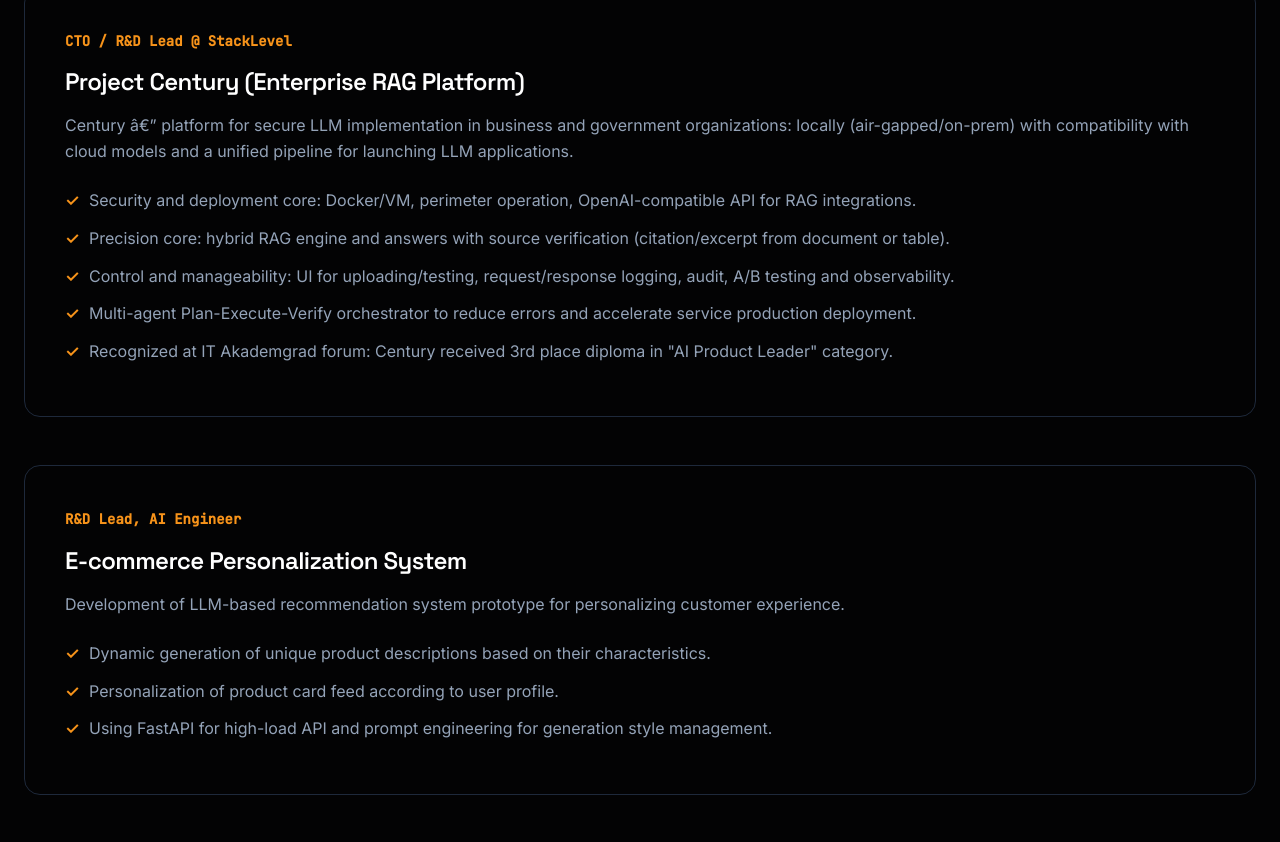
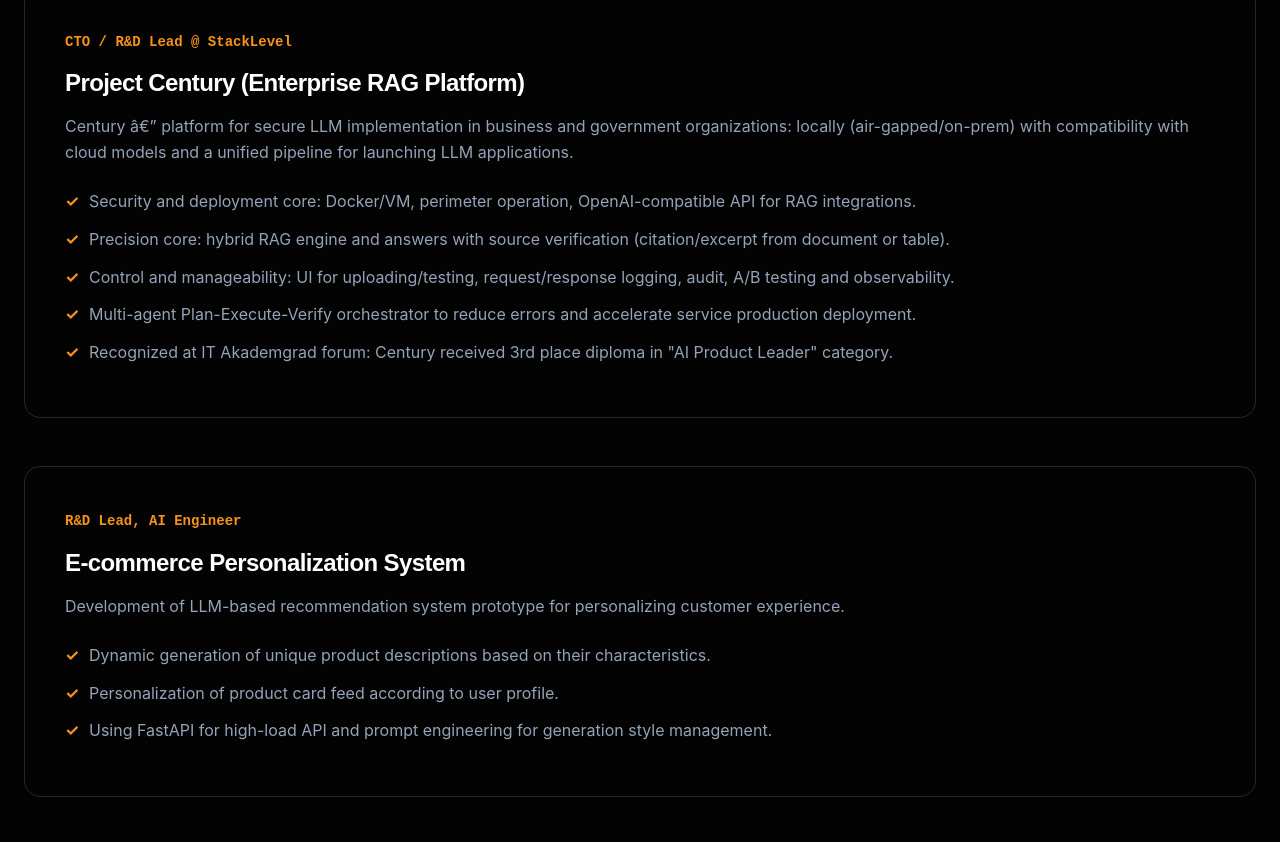
Before and after one commit to Vadimohka/vadimohka.ru, a plain HTML site: page index.en.html in a window 1280 px wide. Shown: the part 3716-4558 px from the top of the page. Drawn offline with Linux system fonts and the light colour scheme.

Commit message:
SEO optimisation

```diff
--- /dev/null
+++ b/fonts.css
@@ -0,0 +1,25 @@
+/* Шрифты загружаются локально для ускорения загрузки страницы */
+
+/* Space Grotesk - основной заголовочный шрифт */
+@font-face {
+  font-family: 'Space Grotesk';
+  src: url('./fonts/SpaceGrotesk.woff2') format('woff2');
+  font-weight: 500 700;
+  font-display: swap;
+}
+
+/* Inter - основной текстовый шрифт */
+@font-face {
+  font-family: 'Inter';
+  src: url('./fonts/Inter.woff2') format('woff2');
+  font-weight: 400 800;
+  font-display: swap;
+}
+
+/* JetBrains Mono - моноширинный шрифт */
+@font-face {
+  font-family: 'JetBrains Mono';
+  src: url('./fonts/JetBrainsMono.woff2') format('woff2');
+  font-weight: 400 500;
+  font-display: swap;
+}
--- a/index.en.html
+++ b/index.en.html
@@ -47,9 +47,7 @@
 
   <link rel="preconnect" href="https://fonts.googleapis.com">
   <link rel="preconnect" href="https://fonts.gstatic.com" crossorigin>
-  <link href="https://fonts.googleapis.com/css2?family=Space+Grotesk:wght@500;600;700&display=swap" rel="stylesheet">
-  <link href="https://fonts.googleapis.com/css2?family=Inter:wght@400;500;600;700;800&display=swap" rel="stylesheet">
-  <link href="https://fonts.googleapis.com/css2?family=JetBrains+Mono:wght@400;500&display=swap" rel="stylesheet">
+  <link rel="stylesheet" href="fonts.css">
   <link rel="stylesheet" href="style.css">
   <link rel="icon" href="https://vadimohka.ru/favicon.ico" type="image/x-icon">
 
```
Also changed, not shown: index.html (+2 -2 lines), fonts/Inter.woff2 (added), fonts/JetBrainsMono.woff2 (added), fonts/SpaceGrotesk.woff2 (added).
